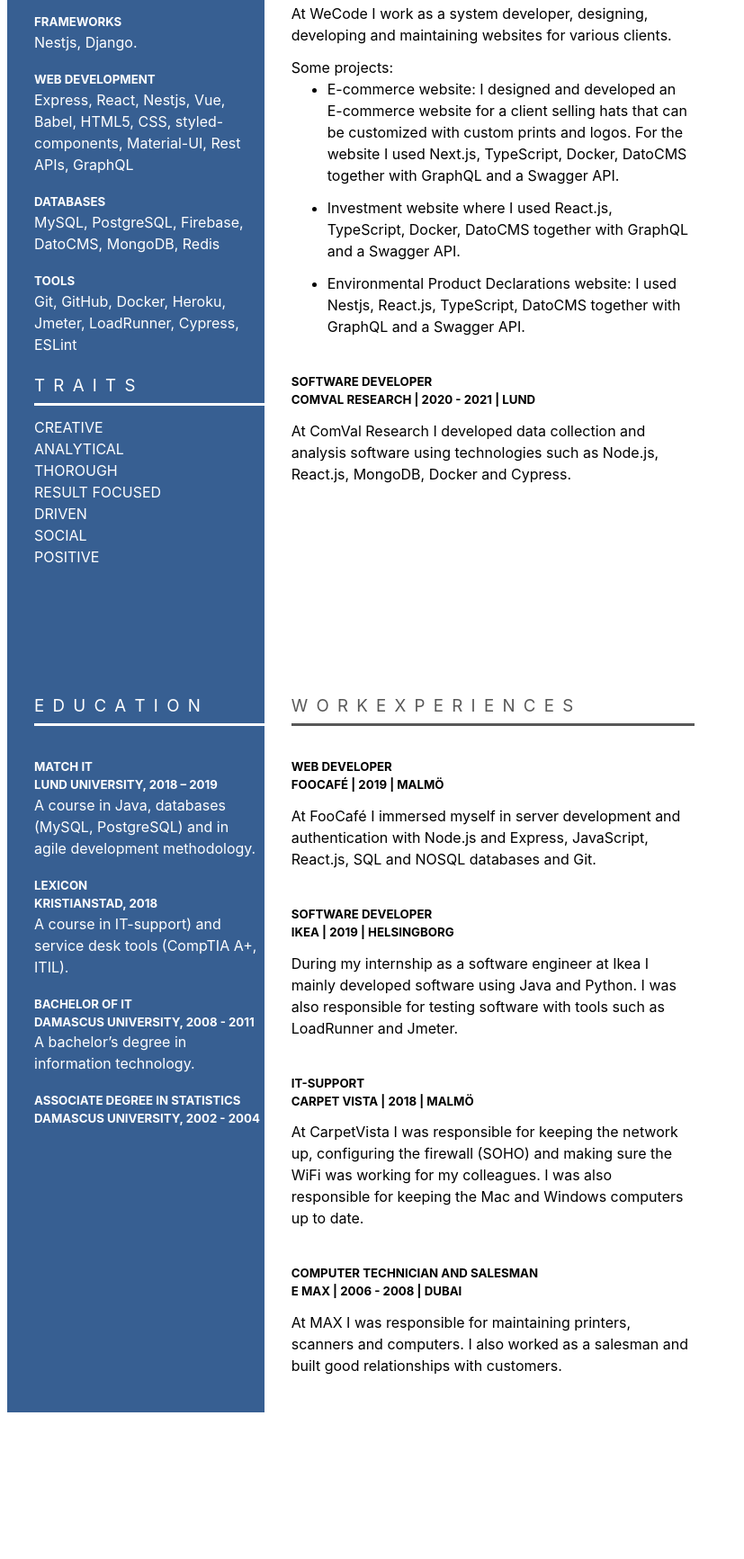
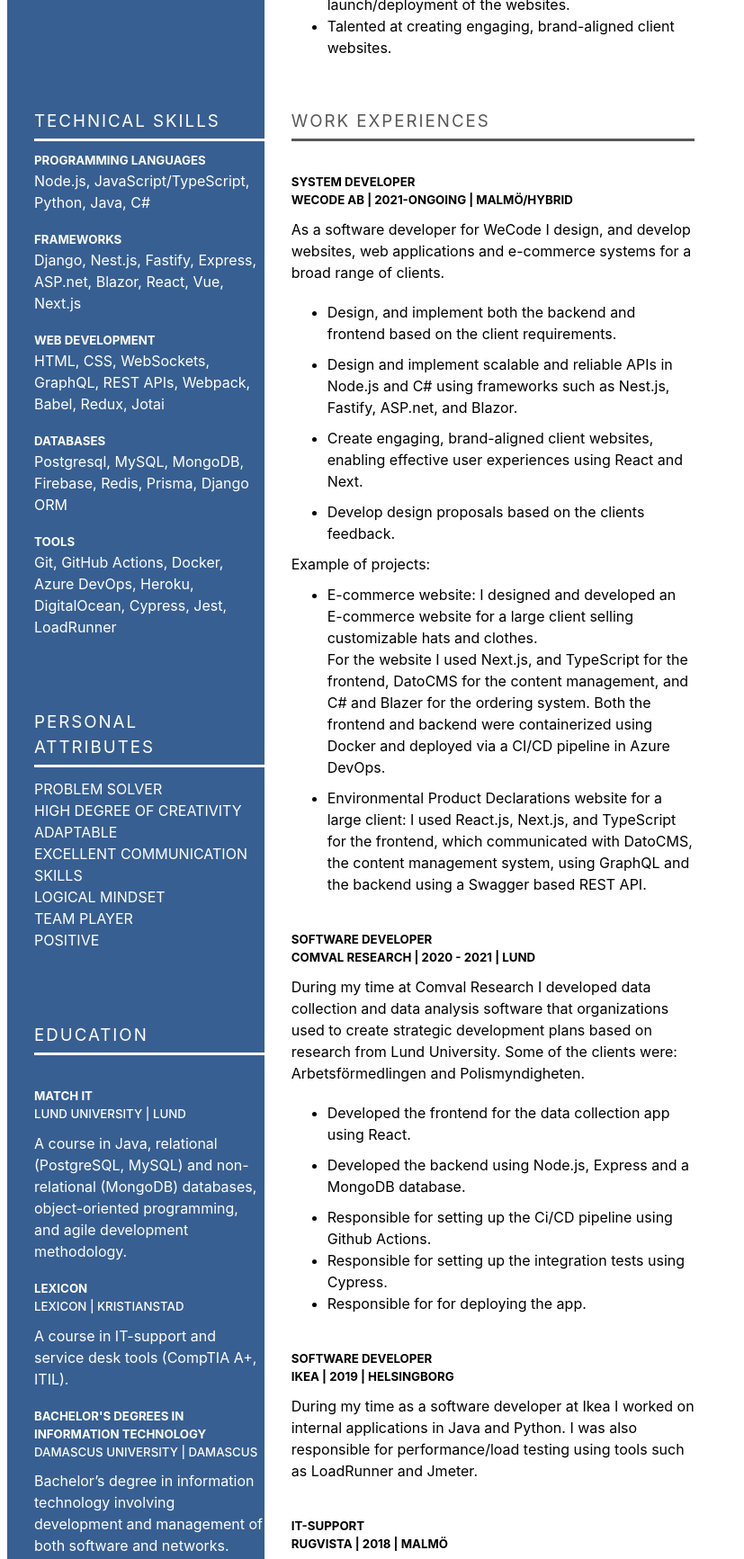
Before and after one commit to Rawaa-Al-Kabbani/rawaa-al-kabbani.github.io, a website: page index.html in a window 1280 px wide. Shown: the part 791-2524 px from the top of the page at 90% size, without its empty margins (0-827 px from the left). Before the commit the page ends 2361 px from the top, so only its background shows below. Drawn offline with nearby package versions, Linux system fonts and the light colour scheme.

Commit message:
Make single page.

```diff
--- a/cv.css
+++ b/cv.css
@@ -115,12 +115,32 @@ body {
   margin: 0;
 }
 
+.margin_top_0 {
+  margin-top: 0;
+}
+
+.margin_bottom_0 {
+  margin-bottom: 0;
+}
+
+.margin_top_10 {
+  margin-top: 10px;
+}
+
+.margin_bottom_10 {
+  margin-top: 10px;
+}
+
 .margin_top_20 {
   margin-top: 20px;
 }
 
 .margin_bottom_20 {
   margin-bottom: 20px;
+}
+
+.margin_top_60 {
+  margin-top: 60px;
 }
 
 .sub_title_divider {
@@ -130,14 +150,20 @@ body {
   font-weight: 700;
 }
 
-.sub_title {
+.sub_title_700 {
   margin: 0;
   text-transform: uppercase;
   font-weight: 700;
 }
 
+.sub_title_500 {
+  margin: 0;
+  text-transform: uppercase;
+  font-weight: 500;
+}
+
 .description {
-  margin-top: 12px;
+  margin-top: 10px;
   margin-bottom: 0;
   font-weight: 400;
 }
@@ -152,3 +178,23 @@ body {
   font-weight: 400;
   text-transform: uppercase;
 }
+
+.italic {
+  font-style: italic;
+}
+
+.full_dot {
+  height: 15px;
+  width: 15px;
+  background-color: white;
+  border-radius: 50%;
+  display: inline-block;
+}
+
+.dot {
+  height: 15px;
+  width: 15px;
+  border: 1px solid white;
+  border-radius: 50%;
+  display: inline-block;
+}
--- a/index.html
+++ b/index.html
@@ -7,7 +7,7 @@
     <div class="container">
       <div class="left_picture centered_section">
         <img
-          src="profile.png"
+          src="profile_2.jpg"
           width="150px"
           height="auto"
           alt="Rawaa's Image"
@@ -24,9 +24,7 @@
         <div class="icon_container">
           <i data-feather="map-pin" width="20" height="20"></i>
           <h4 class="font_400">
-            Norregatan 14A
-            <br />
-            211 27, MALMÖ
+            MALMÖ, SWEDEN
           </h4>
         </div>
         <div class="icon_container">
@@ -62,180 +60,243 @@
         <div class="border gray_border"></div>
         <br />
         <h4 class="text margin_top_20">
-          Full-stack developer with four years of experience in developing web
-          applications using various technologies. Skilled in creating
-          responsive and user-friendly interfaces, as well as designing and
-          implementing back-end logic and database systems.
-          <br />
-          Motivated and curious team player who can collaborate with other
-          developers, designers, and clients to solve any problem and deliver
-          high-quality products.
+          Driven and creative Software Developer with a proven capacity of developing reliable and scalable web applications. Skilled at designing, developing and testing web-based applications, creating innovative features and functions, and developing exceptional business- and user-focused interfaces.
+          <ul class="margin_top_20">
+            <li>
+              <h4 class="text">
+                Deepened knowledge of various programming languages such as Node.js, JavaScript/Typescript, Python, Java, C#.
+              </h4>
+              </li>
+              <li>
+              <h4 class="text">
+                Skilled in Docker and Ci/CD tools such as Github Actions and Azure DevOps.
+              </h4>
+            </li>
+            <li>
+              <h4 class="text">
+                Skilled in React.js, Next.js, Django, Nest.js, Express, Fastify, ASP.net, Blazor.
+              </h4>
+            </li>
+            <li>
+              <h4 class="text">
+                Skilled at managing website development projects from initial design idea, to font-end and back-end programming, test-runs, and ultimately the launch/deployment of the websites.
+              </h4>
+            </li>
+            <li>
+              <h4 class="text">
+                Talented at creating engaging, brand-aligned client websites.
+              </h4>
+            </li>
+          </ul>
         </h4>
       </div>
 
       <div class="left_column section">
-        <h3 class="title">C O M P E T E N C E</h3>
+        <h3 class="title">Technical skills</h3>
         <div class="border white_border"></div>
 
-        <h5 class="sub_title">PROGRAMMING LANGUAGES</h5>
+        <h5 class="sub_title_700">PROGRAMMING LANGUAGES</h5>
         <div class="margin_bottom_20">
           <h4 class="text">
-            Node.js, JavaScript (ES6+), TypeScript, Java, Python
+            Node.js, JavaScript/TypeScript, Python, Java, C#
           </h4>
         </div>
 
-        <h5 class="sub_title">FRAMEWORKS</h5>
+        <h5 class="sub_title_700">FRAMEWORKS</h5>
         <div class="margin_bottom_20">
-          <h4 class="text">Nestjs, Django.</h4>
+          <h4 class="text">Django, Nest.js, Fastify, Express, ASP.net, Blazor, React, Vue, Next.js</h4>
         </div>
 
-        <h5 class="sub_title">WEB DEVELOPMENT</h5>
+        <h5 class="sub_title_700">WEB DEVELOPMENT</h5>
         <div class="margin_bottom_20">
           <h4 class="text">
-            Express, React, Nestjs, Vue, Babel, HTML5, CSS, styled-components,
-            Material-UI, Rest APIs, GraphQL
+            HTML, CSS, WebSockets, GraphQL, REST APIs, Webpack, Babel, Redux, Jotai
           </h4>
         </div>
 
-        <h5 class="sub_title">DATABASES</h5>
+        <h5 class="sub_title_700">DATABASES</h5>
         <div class="margin_bottom_20">
           <h4 class="text">
-            MySQL, PostgreSQL, Firebase, DatoCMS, MongoDB, Redis
+            Postgresql, MySQL, MongoDB, Firebase, Redis, Prisma, Django ORM
           </h4>
         </div>
 
-        <h5 class="sub_title">TOOLS</h5>
+        <h5 class="sub_title_700">TOOLS</h5>
         <div class="margin_bottom_20">
           <h4 class="text">
-            Git, GitHub, Docker, Heroku, Jmeter, LoadRunner, Cypress, ESLint
+            Git, GitHub Actions, Docker,
+            Azure DevOps, Heroku, DigitalOcean,
+            Cypress, Jest, LoadRunner
           </h4>
         </div>
 
-        <h3 class="title">T R A I T S</h3>
+        <h3 class="title margin_top_60">Personal attributes</h3>
         <div class="border white_border"></div>
+        <div class="margin_bottom_20">
+          <h4 class="uppercase_text">PROBLEM SOLVER</h4>
+          <h4 class="uppercase_text">HIGH DEGREE OF CREATIVITY</h4>
+          <h4 class="uppercase_text">ADAPTABLE</h4>
+          <h4 class="uppercase_text">EXCELLENT COMMUNICATION SKILLS</h4>
+          <h4 class="uppercase_text">LOGICAL MINDSET</h4>
+          <h4 class="uppercase_text">TEAM PLAYER</h4>
+          <h4 class="uppercase_text">POSITIVE</h4>
+        </div>
 
-        <h4 class="uppercase_text">CREATIVE</h4>
-        <h4 class="uppercase_text">ANALYTICAL</h4>
-        <h4 class="uppercase_text">THOROUGH</h4>
-        <h4 class="uppercase_text">RESULT FOCUSED</h4>
-        <h4 class="uppercase_text">DRIVEN</h4>
-        <h4 class="uppercase_text">SOCIAL</h4>
-        <h4 class="uppercase_text">POSITIVE</h4>
+        <h3 class="title margin_top_60">Education</h3>
+        <div class="border white_border"></div>
+        <br />
+        <h5 class="sub_title_700">MATCH IT</h5>
+        <h5 class="sub_title_500">LUND UNIVERSITY | LUND</h5>
+        <div class="margin_bottom_20 margin_top_10">
+          <h4 class="text">
+            A course in Java, relational (PostgreSQL, MySQL) and non-relational (MongoDB) databases, object-oriented programming, and agile development methodology.
+          </h4>
+        </div>
+        <h5 class="sub_title_700">LEXICON</h5>
+        <h5 class="sub_title_500">LEXICON | KRISTIANSTAD</h5>
+        <div class="margin_bottom_20 margin_top_10">
+          <h4 class="text">
+            A course in IT-support and service desk tools (CompTIA A+, ITIL).
+          </h4>
+        </div>
+        <h5 class="sub_title_700">BACHELOR'S DEGREES IN INFORMATION TECHNOLOGY</h5>
+        <h5 class="sub_title_500">DAMASCUS UNIVERSITY | DAMASCUS</h5>
+        <div class="margin_bottom_20 margin_top_10">
+          <h4 class="text">Bachelor’s degree in information technology involving development and management of both software and networks.</h4>
+        </div>
+
+        <h5 class="sub_title_700">ASSOCIATE DEGREE IN STATISTICS</h5>
+        <div class="margin_bottom_20">
+          <h5 class="sub_title_500">DAMASCUS UNIVERSITY | DAMASCUS</h5>
+        </div>
+
+        <h3 class="title margin_top_60">Languages</h3>
+        <div class="border white_border"></div>
+        <br />
+        <h5 class="sub_title_700">Swedish</h5>
+        <div class=" margin_bottom_20">
+          <h4 class="text">Working proficiency</h4>
+        </div>
+        <h5 class="sub_title_700">English</h5>
+        <div class=" margin_bottom_20">
+          <h4 class="text">Full professional proficiency</h4>
+        </div>
+        <h5 class="sub_title_700">Arabic</h5>
+        <div class=" margin_bottom_20">
+          <h4 class="text">Native</h4>
+        </div>
       </div>
 
       <div class="right_column section">
-        <h3 class="title gray_text">W O R K E X P E R I E N C E S</h3>
+        <h3 class="title gray_text">Work experiences</h3>
         <div class="border gray_border"></div>
         <br />
-        <h5 class="sub_title">SYSTEM DEVELOPER</h5>
-        <h5 class="sub_title">WECODE AB | 2021 - present | MALMÖ</h5>
+        <h5 class="sub_title_700">SYSTEM DEVELOPER</h5>
+
+        <h5 class="sub_title_700">WECODE AB   |   2021-ONGOING   |   MALMÖ/HYBRID</h5>
         <h4 class="description">
-          At WeCode I work as a system developer, designing, developing and
-          maintaining websites for various clients.
+          As a software developer for WeCode I design, and develop websites, web applications and e-commerce systems for a broad range of clients.
         </h4>
-        <h4 class="description">Some projects:</h4>
-        <ul class="no_margin">
+
+
+        <ul class="margin_top_10 margin_bottom_0">
           <li>
-            <h4 class="text">
-              E-commerce website: I designed and developed an E-commerce website
-              for a client selling hats that can be customized with custom
-              prints and logos. For the website I used Next.js, TypeScript,
-              Docker, DatoCMS together with GraphQL and a Swagger API.
+            <h4 class="description">
+              Design, and implement both the backend and frontend based on the client requirements.
             </h4>
           </li>
           <li>
             <h4 class="description">
-              Investment website where I used React.js, TypeScript, Docker,
-              DatoCMS together with GraphQL and a Swagger API.
+              Design and implement scalable and reliable APIs in Node.js and C# using frameworks such as Nest.js, Fastify, ASP.net, and Blazor.
             </h4>
           </li>
           <li>
             <h4 class="description">
-              Environmental Product Declarations website: I used Nestjs,
-              React.js, TypeScript, DatoCMS together with GraphQL and a Swagger
-              API.
+              Create engaging, brand-aligned client websites, enabling effective user experiences using React and Next.
+            </h4>
+          </li>
+          <li>
+            <h4 class="description">
+              Develop design proposals based on the clients feedback.
+            </h4>
+          </li>
+        </ul>
+
+
+        <h4 class="description">Example of projects: </h4>
+        <ul class="margin_top_0 margin_bottom_0">
+          <li>
+            <h4 class="description">
+              E-commerce website: I designed and developed an E-commerce website for a large client selling customizable hats and clothes.
+              <br />
+              For the website I used Next.js, and TypeScript for the frontend, DatoCMS for the content management, and C# and Blazer for the ordering system. Both the frontend and backend were containerized using Docker and deployed via a CI/CD pipeline in Azure DevOps.
+            </h4>
+          </li>
+          <li>
+            <h4 class="description">
+              Environmental Product Declarations website for a large client: I used React.js, Next.js, and TypeScript for the frontend, which communicated with DatoCMS, the content management system, using GraphQL and the backend using a Swagger based REST API.
+            </h4>
+          </li>
+        </ul>
+
+        <h5 class="sub_title_divider">SOFTWARE DEVELOPER</h5>
+        <h5 class="sub_title_700">COMVAL RESEARCH | 2020 - 2021 | LUND</h5>
+        <h4 class="description">
+          During my time at Comval Research I developed data collection and data analysis software that organizations used to create strategic development plans based on research from Lund University. Some of the clients were: Arbetsförmedlingen and Polismyndigheten.
+        </h4>
+
+        <ul class="margin_top_10 margin_bottom_0">
+          <li>
+            <h4 class="description">
+              Developed the frontend for the data collection app using React.
+            </h4>
+          </li>
+          <li>
+            <h4 class="description">
+              Developed the backend using Node.js, Express and a MongoDB database.
+            </h4>
+          </li>
+          <li>
+            <h4 class="description">
+              Responsible for setting up the Ci/CD pipeline using Github Actions.
+            </h4>
+          </li>
+          <li>
+            <h4 class="text">
+              Responsible for setting up the integration tests using Cypress.
+            </h4>
+          </li>
+          <li>
+            <h4 class="text">
+              Responsible for for deploying the app.
             </h4>
           </li>
         </ul>
         <h5 class="sub_title_divider">SOFTWARE DEVELOPER</h5>
-        <h5 class="sub_title">COMVAL RESEARCH | 2020 - 2021 | LUND</h5>
+        <h5 class="sub_title_700">IKEA  |  2019  |  HELSINGBORG</h5>
         <h4 class="description">
-          At ComVal Research I developed data collection and analysis software
-          using technologies such as Node.js, React.js, MongoDB, Docker and
-          Cypress.
+          During my time as a software developer at Ikea I worked on internal applications in Java and Python. I was also responsible for performance/load testing using tools such as LoadRunner and Jmeter.
+        </h4>
+        <h5 class="sub_title_divider">IT-SUPPORT</h5>
+        <h5 class="sub_title_700">RUGVISTA  |  2018  |  MALMÖ</h5>
+        <h4 class="description">
+          At RugVista I was responsible for keeping the network and printers up and running, configuring the firewall (SOHO) and making sure the WiFi was working for my colleagues. I was also responsible for keeping the Mac and Windows computers up to date.
+        </h4>
+        <h5 class="sub_title_divider">COMPUTER TECHNICIAN AND SALESMAN</h5>
+        <h5 class="sub_title_700">E MAX  |  2006 - 2008  |  DUBAI</h5>
+        <h4 class="description">
+          At E MAX I was responsible for maintaining printers, scanners and
+          computers. I also worked as a salesman and built good relationships
+          with customers.
         </h4>
       </div>
 
-      <div class="left_column section second_page">
-        <h3 class="title">E D U C A T I O N</h3>
-        <div class="border white_border"></div>
-        <br />
-        <h5 class="sub_title">MATCH IT</h5>
-        <div class="margin_bottom_20">
-          <h5 class="sub_title">Lund University, 2018 – 2019</h5>
-          <h4 class="text">
-            A course in Java, databases (MySQL, PostgreSQL) and in agile
-            development methodology.
-          </h4>
-        </div>
+      <div class="left_column section"></div>
 
-        <h5 class="sub_title">LEXICON</h5>
-        <div class="margin_bottom_20">
-          <h5 class="sub_title">Kristianstad, 2018</h5>
-          <h4 class="text">
-            A course in IT-support) and service desk tools (CompTIA A+, ITIL).
-          </h4>
-        </div>
-
-        <h5 class="sub_title">BACHELOR OF IT</h5>
-        <div class="margin_bottom_20">
-          <h5 class="sub_title">Damascus University, 2008 - 2011</h5>
-          <h4 class="text">A bachelor’s degree in information technology.</h4>
-        </div>
-
-        <h5 class="sub_title">ASSOCIATE DEGREE IN STATISTICS</h5>
-        <div class="margin_bottom_20">
-          <h5 class="sub_title">Damascus University, 2002 - 2004</h5>
-        </div>
-      </div>
-
-      <div class="right_column section second_page">
-        <h3 class="title gray_text">W O R K E X P E R I E N C E S</h3>
-        <div class="border gray_border"></div>
-
-        <br />
-        <h5 class="sub_title">WEB DEVELOPER</h5>
-        <h5 class="sub_title">FOOCAFÉ | 2019 | MALMÖ</h5>
-        <h4 class="description">
-          At FooCafé I immersed myself in server development and authentication
-          with Node.js and Express, JavaScript, React.js, SQL and NOSQL
-          databases and Git.
-        </h4>
-
-        <h5 class="sub_title_divider">SOFTWARE DEVELOPER</h5>
-        <h5 class="sub_title">IKEA | 2019 | HELSINGBORG</h5>
-        <h4 class="description">
-          During my internship as a software engineer at Ikea I mainly developed
-          software using Java and Python. I was also responsible for testing
-          software with tools such as LoadRunner and Jmeter.
-        </h4>
-
-        <h5 class="sub_title_divider">IT-SUPPORT</h5>
-        <h5 class="sub_title">CARPET VISTA | 2018 | MALMÖ</h5>
-        <h4 class="description">
-          At CarpetVista I was responsible for keeping the network up,
-          configuring the firewall (SOHO) and making sure the WiFi was working
-          for my colleagues. I was also responsible for keeping the Mac and
-          Windows computers up to date.
-        </h4>
-
-        <h5 class="sub_title_divider">COMPUTER TECHNICIAN AND SALESMAN</h5>
-        <h5 class="sub_title">E MAX | 2006 - 2008 | DUBAI</h5>
-        <h4 class="description">
-          At MAX I was responsible for maintaining printers, scanners and
-          computers. I also worked as a salesman and built good relationships
-          with customers.
-        </h4>
+      <div class="right_column section">
+        <h5 class="uppercase_text italic">
+          REFERENCES AND CERTIFICATES ARE AVAILABLE UPON REQUEST.
+        </h5>
       </div>
     </div>
 
```
Also changed, not shown: profile_2.jpg (added).
